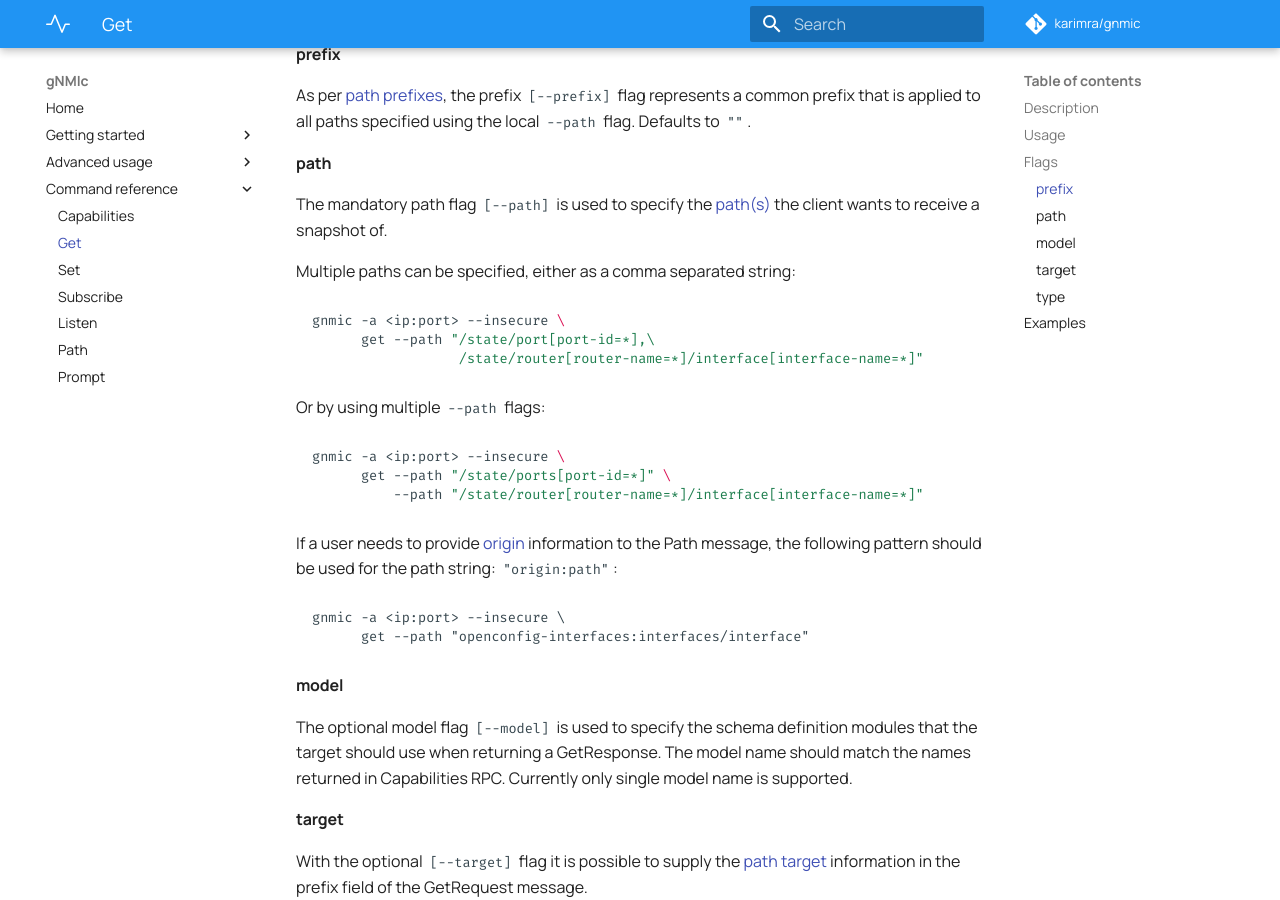
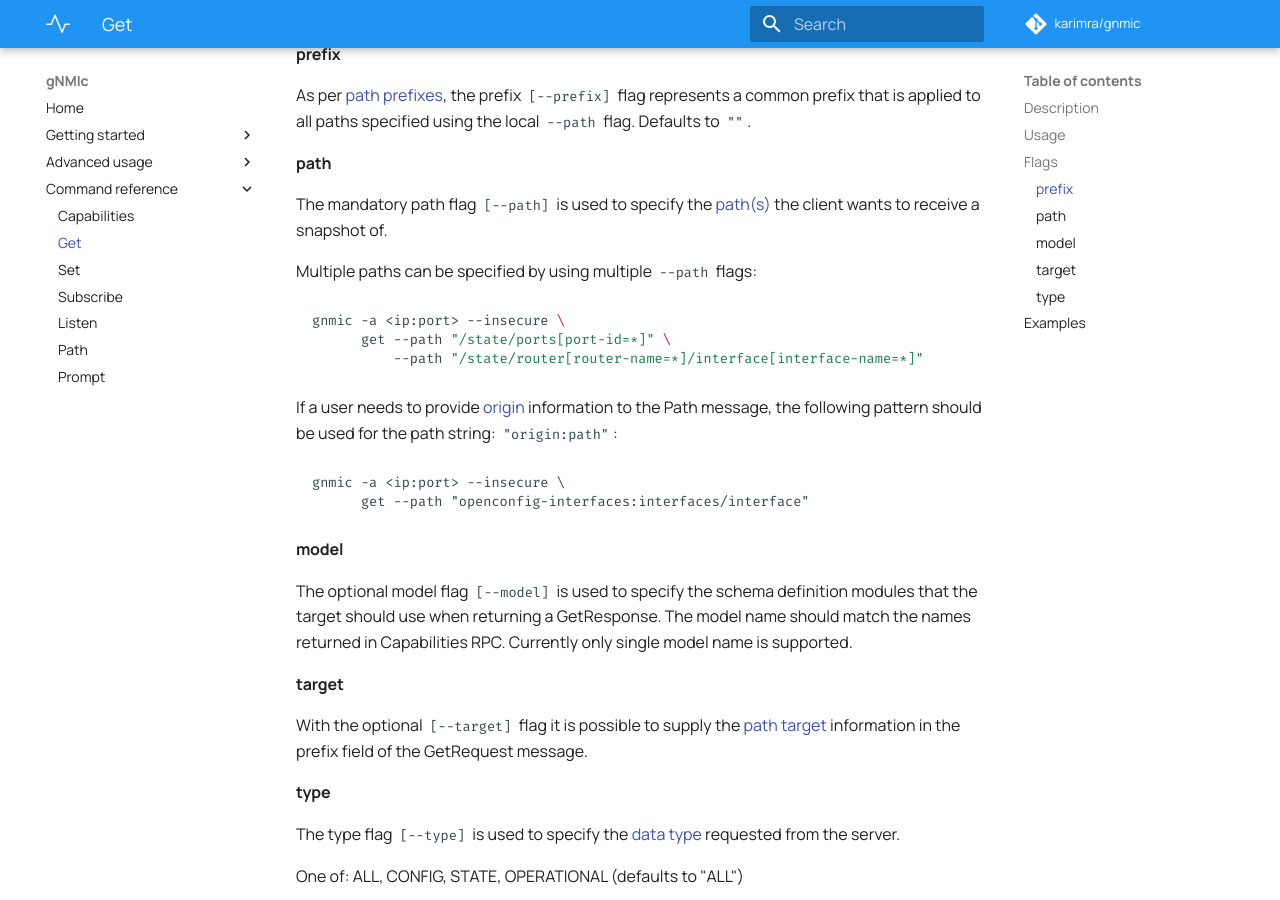
Before and after one commit to karimra/gnmic, an MkDocs documentation site: the page built from docs/cmd/get.md, in a window 1280 px wide and 900 px high, scrolled down 551 px. Built offline with MkDocs 1.6.1 and Material for MkDocs 9.7.7, drawn with Linux system fonts in a browser that asks for light colours; comment, search, counter and statistics services are not loaded.

Commit message:
removed mentioning of comma sep paths from docs

````diff
--- a/docs/cmd/get.md
+++ b/docs/cmd/get.md
@@ -20,15 +20,7 @@ As per [path prefixes](https://github.com/openconfig/reference/blob/master/rpc/g
 
 The mandatory path flag `[--path]` is used to specify the [path(s)](https://github.com/openconfig/reference/blob/master/rpc/gnmi/gnmi-specification.md#222-paths) the client wants to receive a snapshot of.
 
-Multiple paths can be specified, either as a comma separated string:
-
-```bash
-gnmic -a <ip:port> --insecure \
-      get --path "/state/port[port-id=*],\
-                  /state/router[router-name=*]/interface[interface-name=*]"
-```
-
-Or by using multiple `--path` flags:
+Multiple paths can be specified by using multiple `--path` flags:
 
 ```bash
 gnmic -a <ip:port> --insecure \
````
Also changed, not shown: docs/advanced/file_cfg.md (+0 -2 lines), docs/cmd/subscribe.md (+1 -8 lines).
